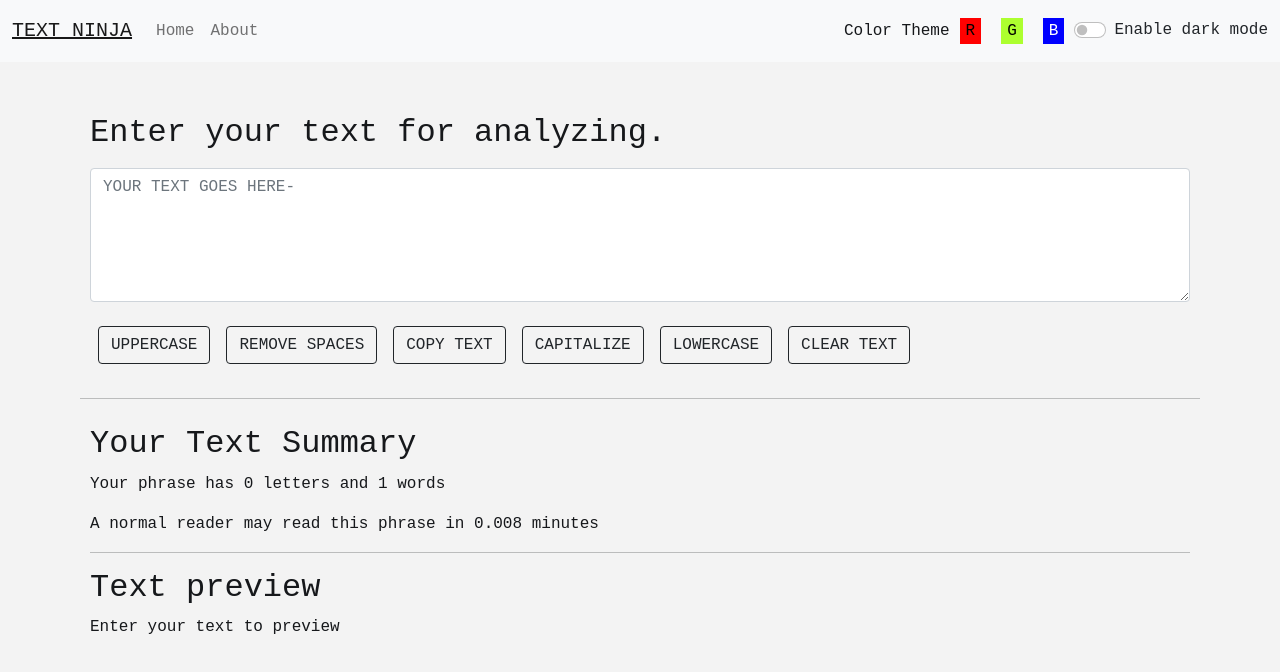
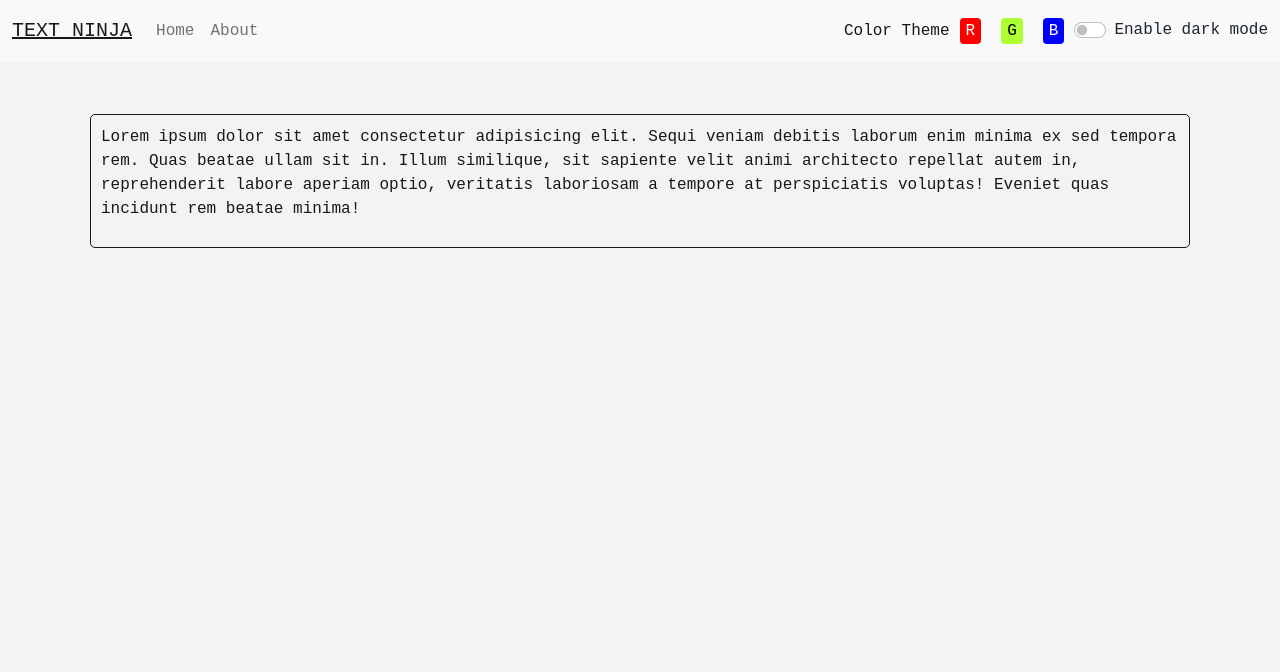
Before and after one commit to Tanish-Panwar/textninja, a React (Create React App) app: page /about in a window 1280 px wide. Shown: the top 672 px of the page. Built offline with nearby package versions, Linux system fonts and the light colour scheme.

Commit message:
Till chapter 20

```diff
--- a/package.json
+++ b/package.json
@@ -8,6 +8,7 @@
     "@testing-library/user-event": "^12.8.3",
     "react": "^17.0.2",
     "react-dom": "^17.0.2",
+    "react-router-dom": "^6.0.1",
     "react-scripts": "4.0.3",
     "web-vitals": "^1.1.2"
   },
--- a/public/index.html
+++ b/public/index.html
@@ -7,7 +7,7 @@
     <meta name="theme-color" content="#000000" />
     <meta
       name="description"
-      content="Text Ninja is a text manipulator"
+      content="Text Ninja is a text manipulator, that helps user to count words and characters of given text. It can remove extra spaces from text, it can capitalize text. it can lowercase text, it can uppercase the text. With some beautiful themes that a user nust like."
     />
     <link href="https://cdn.jsdelivr.net/npm/bootstrap@5.0.2/dist/css/bootstrap.min.css" rel="stylesheet" integrity="sha384-EVSTQN3/azprG1Anm3QDgpJLIm9Nao0Yz1ztcQTwFspd3yD65VohhpuuCOmLASjC" crossorigin="anonymous">
     <link rel="apple-touch-icon" href="%PUBLIC_URL%/logo192.png" />
@@ -25,7 +25,7 @@
       work correctly both with client-side routing and a non-root public URL.
       Learn how to configure a non-root public URL by running `npm run build`.
     -->
-    <title>TEXT NINJA - Home</title>
+    <title>TEXT NINJA - Character Counter | Word Counter | Extra Spaces Remover | Capitalizer | Uppercase-Lowercase | Lowercase-Uppercase</title>
   </head>
   <body>
     <noscript>You need to enable JavaScript to run this app.</noscript>
--- a/src/App.css
+++ b/src/App.css
@@ -109,6 +109,18 @@
 } */
 
 
+
+.glass{
+  /* resize: none; */
+  background: rgba(255, 255, 255, 0.377);
+  outline: none;
+  box-shadow: 0 8px 32px 0 rgba(3, 3, 5, 0.37);
+  backdrop-filter: blur( 4px );
+  -webkit-backdrop-filter: blur( 4px );
+  /* border: 1px solid rgba( 255, 255, 255, 0.18 ); */
+}
+/* #ffffff5e */
+
 #box {
   width: 90%;
 }
@@ -162,14 +174,18 @@ body {
 }
 
 #Red {
+  border-radius: 4px;
   background-color: red;
+  color: white;
 }
 
 #Green {
+  border-radius: 4px;
   background-color: greenyellow;
 }
 
 #Blue {
+  border-radius: 4px;
   background-color: blue;
   color: white;
 }
@@ -178,3 +194,8 @@ body {
   display: flex;
   align-items: center;
 }
+
+
+.containerAbout {
+  border: 1px solid;
+}
--- a/src/App.js
+++ b/src/App.js
@@ -1,11 +1,15 @@
 // import logo from './logo.svg';
 import './App.css';
-// import About from './components/About';
+import About from './components/About';
 import NavBar from './components/NavBar';
 import TextForm from './components/TextForm';
 import React, { useState } from 'react'
 import Alert from './components/Alert';
-
+import {
+  BrowserRouter as Router,
+  Route,
+  Routes
+} from "react-router-dom";
 
 // We can also use outer javascript variables in jsx.
 // Example :
@@ -46,10 +50,10 @@ function App() {
 
   const changeThemeR = () => {
     if(mode === 'light'){
-      document.body.style.backgroundColor = '#ff8585';
+      document.body.style.backgroundColor = '#ffaeae';
       document.body.style.color = "#000";
     }else {
-      document.body.style.backgroundColor = '#2e0000';
+      document.body.style.backgroundColor = '#230000';
       document.body.style.color = "#fff";
     }
   }
@@ -87,54 +91,75 @@ function App() {
     // </>
 
 
-<>
+// /* <> */
 
-{/* We have removed our navbar code from here and maded a navbar component NavBar.  */}
+// {/* We have removed our navbar code from here and maded a navbar component NavBar.  */}
 
-{/* Now we are going to learn about Props.(PROPERTIES):  We make custom components */}
-{/* Example: If we want to go onto a new page and don;t want to reload the page we can send a custom component for our recent page objects. */}
+// {/* Now we are going to learn about Props.(PROPERTIES):  We make custom components */}
+// {/* Example: If we want to go onto a new page and don;t want to reload the page we can send a custom component for our recent page objects. */}
 
 
-    {/* We are going to make components in our components folder */}
-    {/* Now we can import our NavBar component from our components folder*/}
-    {/* This helps us to make our code look more clean and good we can make custom components for navbar , footer,  sidebar, etc.  */}
-    {/* We have just imported a navbar component */}
+//     {/* We are going to make components in our components folder */}
+//     {/* Now we can import our NavBar component from our components folder*/}
+//     {/* This helps us to make our code look more clean and good we can make custom components for navbar , footer,  sidebar, etc.  */}
+//     {/* We have just imported a navbar component */}
 
-    {/* <NavBar/> */}
+//     {/* <NavBar/> */}
 
-    {/* But what if we want to use the same custom components in many react apps , with diffrent titles we can use props. */}
-    {/* Now we can add a title which we can change it in every app. */}
+//     {/* But what if we want to use the same custom components in many react apps , with diffrent titles we can use props. */}
+//     {/* Now we can add a title which we can change it in every app. */}
 
-    {/* <NavBar title="TEXT CORRECTOR"/> */}
+//     {/* <NavBar title="TEXT CORRECTOR"/> */}
 
-    {/* We can use those props anywhere in our component file. */}
+//     {/* We can use those props anywhere in our component file. */}
 
-    {/* We can now also change the about using aboutText  */}
+//     {/* We can now also change the about using aboutText  */}
 
-    {/* <NavBar title="TEXT CORRECTOR" aboutText="About Us"/> */}
-    {/* we have now setted our default proptypes for aboutText and title so now if we don't set the string for them we will get the default variables*/}
+//     {/* <NavBar title="TEXT CORRECTOR" aboutText="About Us"/> */}
+//     {/* we have now setted our default proptypes for aboutText and title so now if we don't set the string for them we will get the default variables*/}
 
-    {/* See we are getting an error in console for the title. */}
+//     {/* See we are getting an error in console for the title. */}
+//     {/* <NavBar title="TEXT NINJA" mode={mode} toggleMode={toggleMode}    changeThemeR={changeThemeR}    changeThemeG={changeThemeG}    changeThemeB={changeThemeB}/>
+//     <Alert alert={alert}/> */}
+
+
+//     {/* Now we are going to move our react app ahead and now we are going to learn and understand about State and handling events.  */}
+//     {/* And we are going to make a new component that is TEXT FORM */}
+//     {/* Lets add our text field */}
+//     {/* <div className="container my-3">
+//       <TextForm showAlert={showAlert} heading="Enter your text for analyzing." mode={mode}   />
+//       <About/>
+//     </div> */}
+
+
+//     {/* Now we will make a new component which is alert. */}
+
+//     {/* Now we are going to use Router in react: Router is used to prevent a page from loading , */}
+//     {/* A Normal website loads everytime when we traverse to another page. */}
+//     {/* But If we use a router and then we load a page the whole page won't load only the particular contents of a page will load. */}
+
+<>
+<Router>
     <NavBar title="TEXT NINJA" mode={mode} toggleMode={toggleMode}    changeThemeR={changeThemeR}    changeThemeG={changeThemeG}    changeThemeB={changeThemeB}/>
     <Alert alert={alert}/>
+    <div className="container my-3">
+    <Routes>
+        <Route exact path="/about" element={<About/>}/>
+        <Route exact path="/" element={<TextForm showAlert={showAlert} heading="Enter your text for analyzing." mode={mode}   />} />
+    </Routes>
+    </div>
+</Router>
+</>
 
-
-    {/* Now we are going to move our react app ahead and now we are going to learn and understand about State and handling events.  */}
-    {/* And we are going to make a new component that is TEXT FORM */}
-    {/* Lets add our text field */}
-    <div className="container my-3">
-      <TextForm showAlert={showAlert} heading="Enter your text for analyzing." mode={mode}   />
-      {/* <About/> */}
-    </div>
-
-
-    {/* Now we will make a new component which is alert. */}
+// {/* <Route exact path='/' element={<PrivateRoute/>}>
+// <Route exact path='/' element={<Home/>}/>
+// </Route>
+// <Route exact path='/register' element={<Register/>}/>
+// <Route exact path='/login' element={<Login/>}/> */}
 
 
 
-
-
-</>
+// </>
 
   );
 }
--- a/src/components/About.js
+++ b/src/components/About.js
@@ -1,88 +1,12 @@
-import React, {useState} from 'react'
+import React from 'react'
 
-export default function About() {
-    const [myStyle, setmyStyle] = useState({
-        color: 'black',
-        backgroundColor: 'white'
-    })
-    const [btnText, setbtnText] = useState('ENABLE DARK MODE');
-
-
-    const [myStyleForBtn, setmyStyleForBtn] = useState({
-        color: 'white',
-        backgroundColor: 'black'
-    })
-
-
-    const toggleStyle = () => {
-        if(myStyle.color === 'white' && myStyleForBtn.color === 'black'){
-            setmyStyle({
-                color: 'black',
-                backgroundColor: 'white'
-            })
-            setmyStyleForBtn({
-                color: 'white',
-                backgroundColor: '#000'
-            })
-            setbtnText('ENABLE DARK MODE');
-        }else {
-            setmyStyle({
-                color: 'white',
-                backgroundColor: 'black'
-            })
-            setmyStyleForBtn({
-                color: 'black',
-                backgroundColor: '#fff'
-            })
-            setbtnText('ENABLE LIGHT MODE');
-        }
-    }
-
-
+export default function About(props) {
     return (
-        <div className="container my-3" style={myStyle}>
-            <div className="accordion my-3" id="accordionExample">
-            <h1>ABOUT US</h1>
-                <div className="accordion-item">
-                    <h2 className="accordion-header" id="headingOne">
-                    <button className="accordion-button" style={myStyle} type="button" data-bs-toggle="collapse" data-bs-target="#collapseOne" aria-expanded="true" aria-controls="collapseOne">
-                        Accordion Item #1
-                    </button>
-                    </h2>
-                    <div id="collapseOne" className="accordion-collapse collapse show" aria-labelledby="headingOne" data-bs-parent="#accordionExample">
-                    <div className="accordion-body" style={myStyle}>
-                        <strong>This is the first item's accordion body.</strong> It is shown by default, until the collapse plugin adds the appropriate classNamees that we use to style each element. These classNamees control the overall appearance, as well as the showing and hiding via CSS transitions. You can modify any of this with custom CSS or overriding our default variables. It's also worth noting that just about any HTML can go within the <code>.accordion-body</code>, though the transition does limit overflow.
-                    </div>
-                    </div>
-                </div>
-                <div className="accordion-item">
-                    <h2 className="accordion-header" id="headingTwo">
-                    <button className="accordion-button collapsed" style={myStyle} type="button" data-bs-toggle="collapse" data-bs-target="#collapseTwo" aria-expanded="false" aria-controls="collapseTwo">
-                        Accordion Item #2
-                    </button>
-                    </h2>
-                    <div id="collapseTwo" className="accordion-collapse collapse" aria-labelledby="headingTwo" data-bs-parent="#accordionExample">
-                    <div className="accordion-body" style={myStyle}>
-                        <strong>This is the second item's accordion body.</strong> It is hidden by default, until the collapse plugin adds the appropriate classNamees that we use to style each element. These classNamees control the overall appearance, as well as the showing and hiding via CSS transitions. You can modify any of this with custom CSS or overriding our default variables. It's also worth noting that just about any HTML can go within the <code>.accordion-body</code>, though the transition does limit overflow.
-                    </div>
-                    </div>
-                </div>
-                <div className="accordion-item">
-                    <h2 className="accordion-header" id="headingThree">
-                    <button className="accordion-button collapsed" style={myStyle} type="button" data-bs-toggle="collapse" data-bs-target="#collapseThree" aria-expanded="false" aria-controls="collapseThree">
-                        Accordion Item #3
-                    </button>
-                    </h2>
-                    <div id="collapseThree" className="accordion-collapse collapse" aria-labelledby="headingThree" data-bs-parent="#accordionExample">
-                    <div className="accordion-body" style={myStyle}>
-                        <strong>This is the third item's accordion body.</strong> It is hidden by default, until the collapse plugin adds the appropriate classNamees that we use to style each element. These classNamees control the overall appearance, as well as the showing and hiding via CSS transitions. You can modify any of this with custom CSS or overriding our default variables. It's also worth noting that just about any HTML can go within the <code>.accordion-body</code>, though the transition does limit overflow.
-                    </div>
-                    </div>
-                </div>
-            </div>
-
-            <div className="container">
-                <button style={myStyleForBtn} onClick={toggleStyle} className="btn  mx-2">{btnText}</button>
+        <div className="container my-3" >
+            <div className="container containerAbout" style={{backgroundColor: props.mode === 'light' ? 'dark': 'light', color: props.mode === 'dark' ? 'light': 'dark', border: props.mode === 'dark' ? 'light':'dark'}}>
+                <p>
+                    Lorem ipsum dolor sit amet consectetur adipisicing elit. Sequi veniam debitis laborum enim minima ex sed tempora rem. Quas beatae ullam sit in. Illum similique, sit sapiente velit animi architecto repellat autem in, reprehenderit labore aperiam optio, veritatis laboriosam a tempore at perspiciatis voluptas! Eveniet quas incidunt rem beatae minima!
+                </p>
             </div>
         </div>
     )
--- a/src/components/TextForm.js
+++ b/src/components/TextForm.js
@@ -93,8 +93,8 @@ export default function TextForm(props) {
     const handleCopyClick = ()=> {
         let tex = document.getElementById("myBox");
         navigator.clipboard.writeText(tex.value);
-        tex.select();
-
+        // tex.select();
+        // document.getSelection().removeAllRanges();
         if(text.length > 0){
             props.showAlert("Copied to clipboard", "success");
         }else {
@@ -107,16 +107,16 @@ export default function TextForm(props) {
         <>
         <div className="container my-3">
             <h2>{props.heading}</h2>
-            <textarea placeholder="YOUR TEXT GOES HERE-" value={text} onChange={handleOnChange} style={{backgroundColor: props.mode === 'dark' ? '#16181b': 'white', color: props.mode === 'dark' ? 'white': 'black'}} name="Your Text" id="myBox" className="form-control my-3" cols="50" rows="5"/>
+            <textarea placeholder="YOUR TEXT GOES HERE-" value={text} onChange={handleOnChange} style={{backgroundColor: props.mode === 'dark' ? '#16181b70': '#ffffff75', color: props.mode === 'dark' ? 'white': 'black'}} name="Your Text" id="myBox" className="form-control my-3 glass" cols="50" rows="5"/>
             {/* <div className="containerSR">
                 <textarea placeholder="Search text" style={{backgroundColor: props.mode === 'dark' ? '#16181b': 'white', color: props.mode === 'dark' ? 'white': 'black'}} className="form-control my-2 mx-2 search-replace" rows="1" cols="2" />
                 <button className="buttonBtn btn btn-outline-danger my-2">SEARCH</button>
                 <textarea placeholder="Replace text" style={{backgroundColor: props.mode === 'dark' ? '#16181b': 'white', color: props.mode === 'dark' ? 'white': 'black'}} className="form-control my-2 mx-2 search-replace" rows="1" cols="2" />
                 <button className="buttonBtn btn btn-outline-danger my-2">REPLACE</button>
             </div> */}
-            <button className={`btn btn-outline-${props.mode==='light'?'dark':'light'} mx-2`} id="corrector" onClick={handleUpClick}>UPPERCASE</button>
-            <button className={`btn btn-outline-${props.mode==='light'?'dark':'light'} mx-2`} id="corrector" onClick={handleExtraSpaces}>REMOVE SPACES</button>
-            <button className={`btn btn-outline-${props.mode==='light'?'dark':'light'} mx-2`} id="corrector" onClick={handleCopyClick}>COPY TEXT</button>
+            <button className={`btn btn-outline-${props.mode==='light'?'dark':'light'} mx-2 my-2`} id="corrector" onClick={handleUpClick}>UPPERCASE</button>
+            <button className={`btn btn-outline-${props.mode==='light'?'dark':'light'} mx-2 my-2`} id="corrector" onClick={handleExtraSpaces}>REMOVE SPACES</button>
+            <button className={`btn btn-outline-${props.mode==='light'?'dark':'light'} mx-2 my-2`} id="corrector" onClick={handleCopyClick}>COPY TEXT</button>
             <button className={`btn btn-outline-${props.mode==='light'?'dark':'light'} mx-2 my-2`} id="corrector" onClick={handleCapitalize}>CAPITALIZE</button>
             <button className={`btn btn-outline-${props.mode==='light'?'dark':'light'} mx-2 my-2`} id="corrector" onClick={handleLowClick}>LOWERCASE</button>
             <button className={`btn btn-outline-${props.mode==='light'?'dark':'light'} mx-2 my-2`} id="corrector" onClick={handleClearClick}>CLEAR TEXT</button>
@@ -125,10 +125,12 @@ export default function TextForm(props) {
         </div>
 
         <hr/>
-        <div className="container glass my-3">
+        <div className="container my-3">
             <h2>Your Text Summary</h2>
-            <p>{"Your phrase has "+text.length+" letters and "+ text.split(" ").length+" words"}</p>
-            <p>{"A normal reader may read this phrase in " +0.008 * text.split(" ").length+" minutes"}</p>
+            <p><u>Your phrase has {text.split(" ").filter((element)=>{return element.length!==0}).length} Words and {text.length} Characters</u></p>
+            {/* <p><u>Letters: {text.length}</u></p> */}
+            {/* <p><u>Words: {text===""? 0 : text.split(" ").length}</u></p> */}
+            <p><u>{"A normal reader may read this phrase in " +0.008 * text.split(" ").filter((element)=>{return element.length!==0}).length+" minutes"}</u></p>
 
             <hr/>
 
```
Also changed, not shown: src/components/NavBar.js (+5 -4 lines), 1 other file (tests, documents, lock files or other folders).
